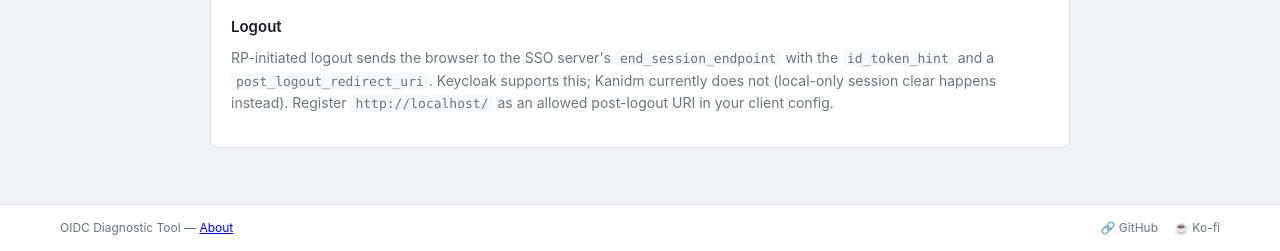
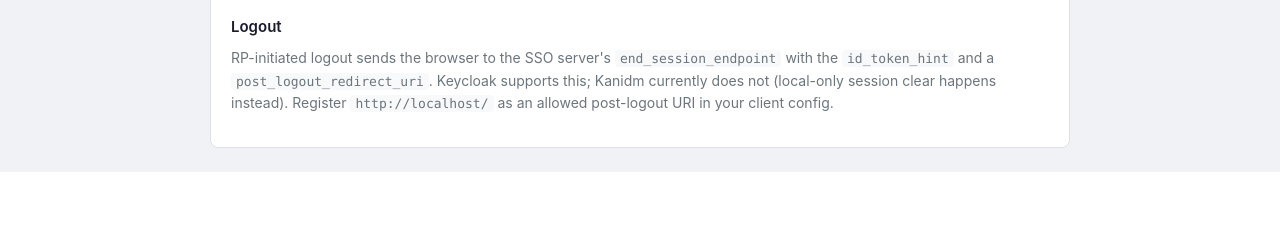
Before and after one commit to tfindley/oidc-diagnositcs, a Flask app: page /reference in a window 1280 px wide. Shown: the part 685-936 px from the top of the page. After the commit the page ends 857 px from the top, so only its background shows below. Run offline with Flask 3, Linux system fonts and the light colour scheme.

Commit message:
fix: JWT Decoder history fix: footer removed fix: Reference page content fix: support build date

```diff
--- a/templates/base.html
+++ b/templates/base.html
@@ -425,21 +425,6 @@
       border-radius: var(--radius); padding: 14px;
     }
 
-    /* ── Footer ── */
-    .site-footer {
-      border-top: 1px solid var(--border); background: var(--surface);
-      margin-top: 32px; padding: 14px 24px;
-    }
-    .footer-inner {
-      max-width: 1160px; margin: 0 auto;
-      display: flex; align-items: center; justify-content: space-between;
-      flex-wrap: wrap; gap: 8px;
-    }
-    .footer-copy { font-size: 0.75rem; color: var(--muted); }
-    .footer-links { display: flex; gap: 16px; font-size: 0.75rem; }
-    .footer-links a { color: var(--muted); text-decoration: none; }
-    .footer-links a:hover { color: var(--text); }
-
     /* ── Dark mode ────────────────────────────────────────────────────────────── */
     [data-theme="dark"] {
       --bg:       #0f1117;
@@ -601,21 +586,6 @@
     {% endwith %}
     {% block content %}{% endblock %}
   </main>
-
-  <!-- ── Footer ── -->
-  <footer class="site-footer">
-    <div class="footer-inner">
-      <span class="footer-copy">
-        OIDC Diagnostic Tool &mdash; <a href="{{ url_for('about') }}">About</a>
-      </span>
-      <div class="footer-links">
-        <a href="{{ github_url }}" target="_blank" rel="noopener">&#128279; GitHub</a>
-        {% if kofi_url %}
-        <a href="{{ kofi_url }}" target="_blank" rel="noopener">&#9749; Ko-fi</a>
-        {% endif %}
-      </div>
-    </div>
-  </footer>
 
   <script>
   // ── Copy to clipboard ──────────────────────────────────────────────────────
--- a/templates/reference.html
+++ b/templates/reference.html
@@ -36,9 +36,9 @@
     Documentation on OIDC connectivity, scopes, the authorisation code flow, and data handling.
   </p>
 
-  <div class="card">
+  <div class="card" id="ref-tabs">
     <div class="tabs-wrap">
-      <div class="tabs" id="ref-tabs" role="tablist">
+      <div class="tabs" role="tablist">
         <button class="tab-btn{% if active_tab == 'connectivity' %} active{% endif %}" data-tab="connectivity">Connectivity</button>
         <button class="tab-btn{% if active_tab == 'scopes' %} active{% endif %}"       data-tab="scopes">Scopes &amp; Claims</button>
         <button class="tab-btn{% if active_tab == 'flow' %} active{% endif %}"         data-tab="flow">OIDC Flow</button>
```
Also changed, not shown: templates/decode.html (+5 -3 lines), 1 other file.
